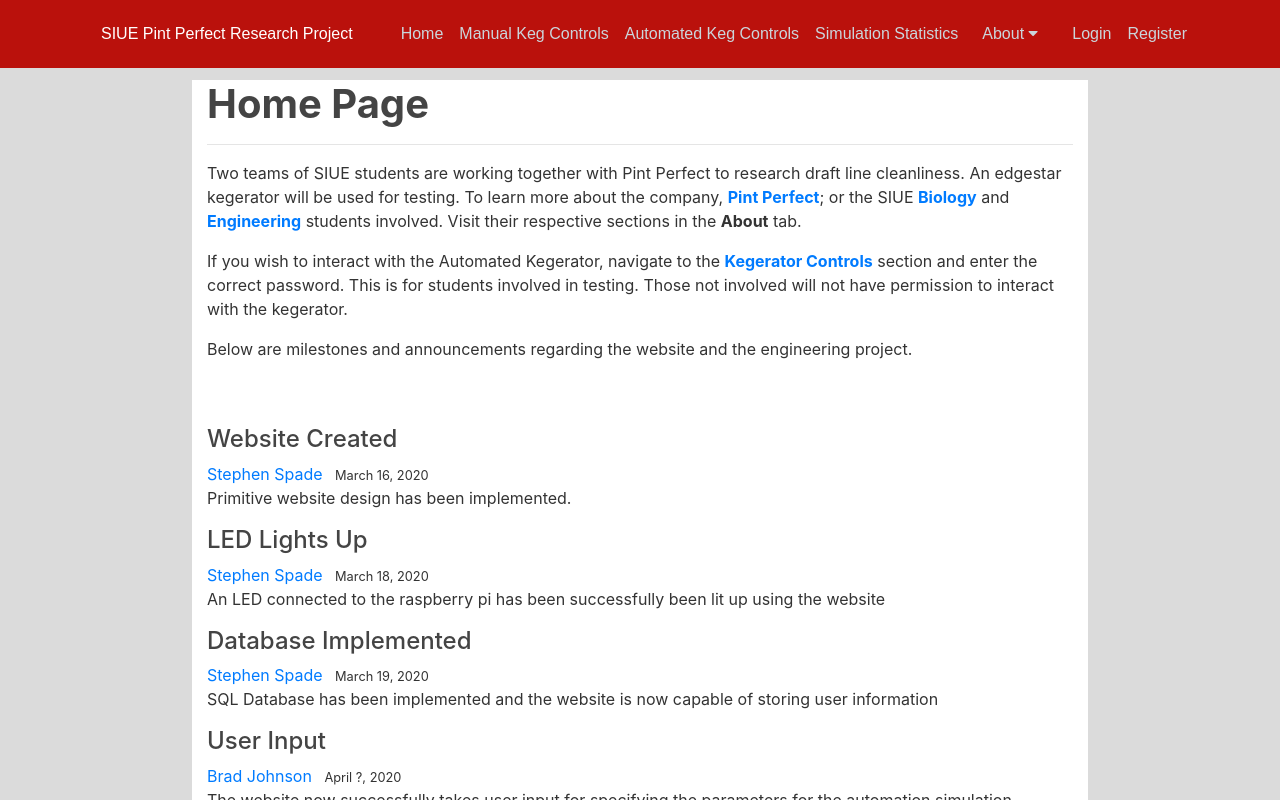
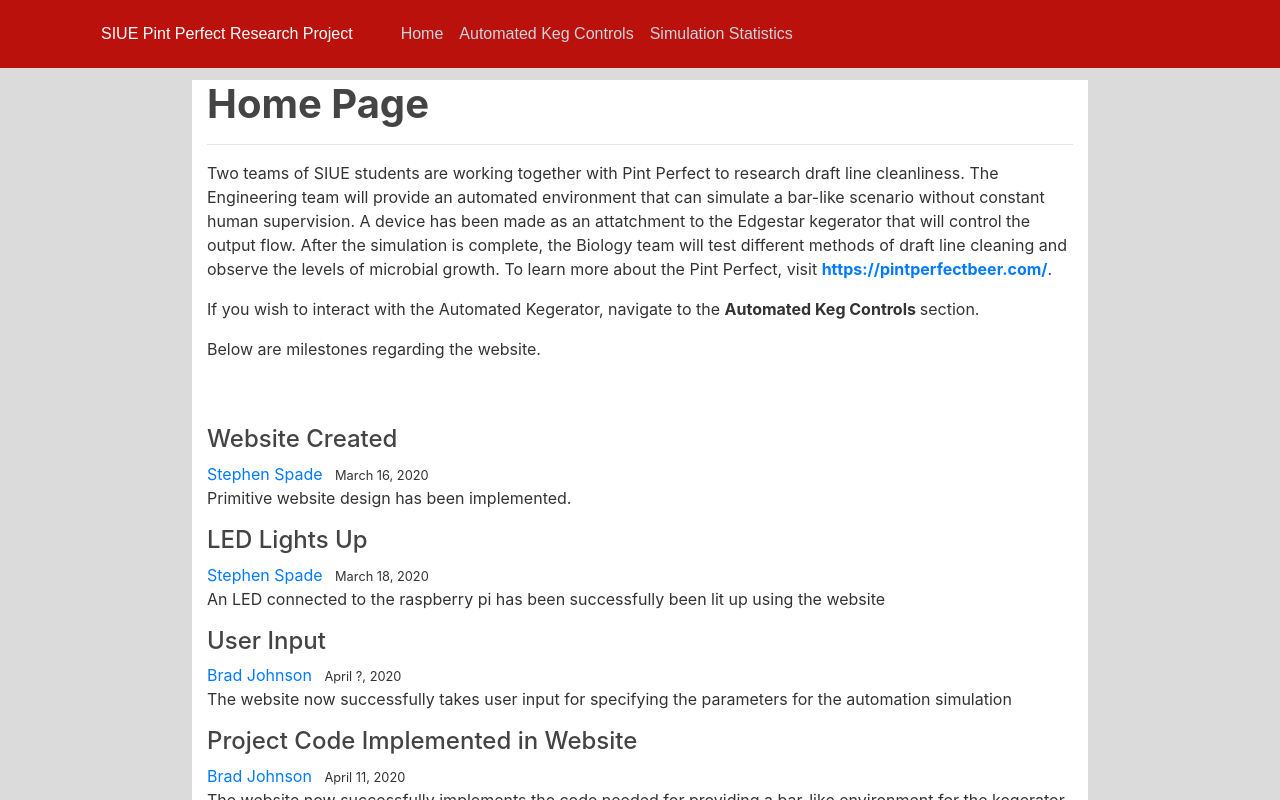
Before and after one commit to brjohns97/ece405-project, a Flask app: page /home in a window 1280 px wide. Run offline with Flask 2, Linux system fonts and the light colour scheme; parts of the project's set-up code (start-up, migrations or seed data) failed here and were passed over; some libraries are stand-ins or nearby versions.

Commit message:
final(ish) website design. Needs to handle 2 more valves

```diff
--- a/FlowMeterPoll.py
+++ b/FlowMeterPoll.py
@@ -3,9 +3,9 @@ import RPi.GPIO as GPIO
 import time, sys
 import math
 GPIO.setmode(GPIO.BCM)
-inpt = 27
+inpt = 4
 GPIO.setup(inpt, GPIO.IN)
-GPIO.setup(18, GPIO.OUT)
+#GPIO.setup(18, GPIO.OUT)
 
 pour_time = 0.0
 time_start = 0.0
@@ -29,7 +29,7 @@ while True:
         if gpio_cur != 0 and gpio_cur != gpio_last:
             pulses += 1
         gpio_last = gpio_cur
-        print(GPIO.input(27), end='')
+        print(GPIO.input(inpt), end='')
 
 
     time_end = time.time()
--- a/Projectex_V2/pprp/operations.py
+++ b/Projectex_V2/pprp/operations.py
@@ -42,7 +42,7 @@ time_end = 0.0
 max_pulse = 3
 pulse = max_pulse
 update_flag = 0
-constant = 6.5
+constant = 6.8
 
 def my_callback(channel):
     global time_start,time_end,pulse,update_flag,max_pulse,pour_time
--- a/Projectex_V2/pprp/routes.py
+++ b/Projectex_V2/pprp/routes.py
@@ -1,15 +1,13 @@
 from flask import render_template, url_for, request, flash, redirect, Flask, request, jsonify
-from pprp import app, db#, bcrypt
+from pprp import app
 import requests
-from pprp.forms import RegistrationForm, LoginForm, KegeratorForm, PassMCForm, PassACForm
-from pprp.models import User, Post, Keg
+from pprp.forms import PassMCForm, PassACForm, KegeratorForm
 import datetime
-from pprp import operations
+import operations
 import threading
 
 import RPi.GPIO as GPIO
 import time
-
 
 posts = [
     {
@@ -23,12 +21,6 @@ posts = [
         'title': 'LED Lights Up',
         'content': 'An LED connected to the raspberry pi has been successfully been lit up using the website',
         'date_posted': 'March 18, 2020'
-    },
-    {
-        'author': 'Stephen Spade',
-        'title': 'Database Implemented',
-        'content': 'SQL Database has been implemented and the website is now capable of storing user information',
-        'date_posted': 'March 19, 2020'
     },
     {
         'author': 'Brad Johnson',
@@ -53,48 +45,6 @@ posts = [
         'title': 'Password Protection & Website Design Update',
         'content': 'Accessing the kegerator controls requires a password to be input & Website has been polished',
         'date_posted': 'April 17, 2020'
-    },
-    {
-        'author': 'tbd',
-        'title': 'About the Engineering Team',
-        'content': 'The about section for the engineering team has been filled out with some relevant information, such as who is on the team and what roles they play in the project.',
-        'date_posted': 'tbd'
-    },
-    {
-        'author': 'tbd',
-        'title': 'About the Biology Team',
-        'content': 'The about section for the biology team has been filled out with some relevant information, such as who is on the team and what roles they play in the project.',
-        'date_posted': 'tbd'
-    },
-    {
-        'author': 'tbd',
-        'title': 'About Pint Perfect',
-        'content': 'The about section for Pint Perfect has been filled out with some relevant information, such as who Pint Perfect is and what role they play in the project.',
-        'date_posted': 'tbd'
-    },
-    {
-        'author': 'tbd',
-        'title': 'About the Hardware',
-        'content': 'The about section for the hardware has been filled out with some relevant information, such as what hardware was used for the project and what each part does.',
-        'date_posted': 'tbd'
-    },
-    {
-        'author': 'tbd',
-        'title': 'About the Website',
-        'content': 'The about section for the website has been filled out with some relevant information, like how to use it ',
-        'date_posted': 'tbd'
-    },
-    {
-        'author': 'tbd',
-        'title': 'User Login',
-        'content': 'Instead of a static password protected webpage, now users must be logged in to an admin account in order to interact with the kegerator controls.  Users that are not logged in can still view other sections of the website.',
-        'date_posted': 'tbd'
-    },
-    {
-        'author': 'tbd',
-        'title': 'Website hosted on the internet',
-        'content': 'Website has been changed from running on a local network to being accessible from anyone on the internet',
-        'date_posted': 'tbd'
     }
 ]
 
@@ -104,87 +54,8 @@ posts = [
 def home():
     return render_template('home.html', posts=posts)
 
-
-
-@app.route("/mc")
-def mc():
-    return render_template('mc.html')
-
-@app.route("/mc_a_on")
-def mc_a_on():
-    GPIO.output(18, GPIO.HIGH)
-    return render_template('mc.html')
-
-@app.route("/mc_a_off")
-def mc_a_off():
-    GPIO.output(18, GPIO.LOW)
-    return render_template('mc.html')
-
-@app.route("/mc_b_on")
-def mc_b_on():
-    GPIO.output(23, GPIO.HIGH)
-    return render_template('mc.html')
-
-@app.route("/mc_b_off")
-def mc_b_off():
-    GPIO.output(23, GPIO.LOW)
-    return render_template('mc.html')
-
-@app.route("/mc_c_on")
-def mc_c_on():
-    GPIO.output(24, GPIO.HIGH)
-    return render_template('mc.html')
-
-@app.route("/mc_c_off")
-def mc_c_off():
-    GPIO.output(24, GPIO.LOW)
-    return render_template('mc.html')
-
-@app.route("/make_drink")
-def make_drink():
-    threading.Timer(0, operations.pour_drink).start()
-    return render_template('mc.html')
-
-
-
-@app.route("/pintperfect")
-def pintperfect():
-    return render_template('pintperfect.html')
-
-@app.route("/engineering")
-def engineering():
-    return render_template('engineering.html')
-
-@app.route("/biology")
-def biology():
-    text = request.args.get('jsdata')
-
-    suggestions_list = ['yeet']
-
-    if text:
-        r = requests.get('http://suggestqueries.google.com/complete/search?output=toolbar&hl=ru&q={}&gl=in'.format(text))
-
-        soup = BeautifulSoup(r.content, 'lxml')
-
-        suggestions = soup.find_all('suggestion')
-
-        for suggestion in suggestions:
-            suggestions_list.append(suggestion.attrs['data'])
-
-        #print(suggestions_list)
-
-    return render_template('biology.html', suggestions=suggestions_list)
-    #data = {'username': 'Pang', 'site': 'stackoverflow.com'}
-    #return render_template('biology.html', data=data)
-
-@app.route("/about")
-def about():
-    return render_template('about.html')
-
-@app.route("/simulation")#, methods=['POST'])
+@app.route("/simulation")
 def simulation():
-    #dim date
-    #date = request.form.get("start_date")
     return render_template('sim.html', **operations.keg_stuff)
 
 @app.route("/ac", methods=['GET', 'POST'])
@@ -199,7 +70,7 @@ def ac():
         operations.keg_stuff['drinks'] =form.number_of_drinks.data
         operations.keg_stuff['volume_of_keg'] =form.volume_of_keg.data
         operations.keg_stuff['volume_of_drink'] =form.volume_of_drink.data
-        operations.keg_stuff['pour_time'] =form.pour_time.data
+        #operations.keg_stuff['pour_time'] =form.pour_time.data
         operations.keg_stuff['volume_of_keg_remaining'] =form.volume_of_keg.data
 
         operations.keg_stuff['start_datetime_day'] = datetime.datetime.combine(operations.keg_stuff['start_date_sim'],operations.keg_stuff['start_time_day'])
@@ -211,11 +82,8 @@ def ac():
         delay = operations.keg_stuff['start_datetime_day']-datetime.datetime.now()
         threading.Timer(delay.total_seconds(), operations.start_simulation).start()
 
-        #keg = Keg(number_of_drinks=form.number_of_drinks.data, number_of_hours=form.number_of_hours.data)
-        #db.session.add(keg)
-        #db.session.commit()
         flash('Input has been uploaded to Automated Kegerator','success')
-        return redirect(url_for('ac'))
+        return redirect(url_for('simulation'))
     elif request.method == 'POST':
         if (form.start_date_sim.data>form.end_date_sim.data):
             flash('ERROR: End Date must be after Start Date','danger')
@@ -227,40 +95,15 @@ def ac():
             flash('ERROR: Start Date and Time must be current date and time or later','danger')
         if (form.number_of_drinks.data < 0):
             flash('ERROR: Invalid Number of Drinks to be Poured','danger')
-        if (form.pour_time.data < 0):
-            flash('ERROR: Invalid Pour Time Calibration','danger')
+        #if (form.pour_time.data < 0):
+         #   flash('ERROR: Invalid Pour Time Calibration','danger')
+        if (form.password.data != 'dixon'): #If incorrect password
+            flash('ERROR: Incorrect Password','danger')
 
     return render_template('ac.html', form=form)
 
-
-@app.route("/register", methods=['GET', 'POST'])
-def register():
-    form = RegistrationForm()
-    if form.validate_on_submit():
-        #hashed_pw = bcrypt.generate_password_hash(form.password.data).decode('utf-8')
-        user = User(username=form.username.data, email=form.email.data, password=hashed_pw)
-        db.session.add(user)
-        db.session.commit()
-        flash('Account created for %s! You can now log in'%(form.username.data),'success')
-        return redirect(url_for('login'))
-    return render_template('register.html', form=form)
-
-
-@app.route("/login", methods=['GET', 'POST'])
-def login():
-    form = LoginForm()
-    if form.validate_on_submit():
-        if form.username.data == 'admin' and form.password.data == 'admin':
-            flash('Logged into Account: %s!'%(form.username.data),'success')
-            return redirect(url_for('home'))
-        else:
-            flash('Login Unsuccessful', 'danger')
-    return render_template('login.html', form=form)
-
-
 @app.route('/_stuff', methods= ['GET'])
 def stuff():
-    #var = time.time()
     dynamic_values = {
             'time_until_next_pour': operations.keg_stuff['time_until_next_pour'],
             'POURING': operations.keg_stuff['POURING'],
@@ -273,29 +116,4 @@ def stuff():
             'volume_of_keg': operations.keg_stuff['volume_of_keg'],                  # not dynamic but needed for calculations
             'datetime_of_next_pour': operations.keg_stuff['datetime_of_next_pour']
     }
-    #time = time.time()
     return jsonify(dynamic_values=dynamic_values)
-
-
-@app.route("/PassMC", methods=['GET', 'POST'])
-def PassMC():
-    form = PassMCForm()
-    if form.validate_on_submit():
-        if form.password.data == 'dixon':
-            flash('Correct Password, redirecting...', 'success')
-            return redirect(url_for('mc'))
-        else:
-            flash('Incorrect Password', 'danger')
-    return render_template('password_mc.html', form=form)
-
-
-@app.route("/PassAC", methods=['GET', 'POST'])
-def PassAC():
-    form = PassACForm()
-    if form.validate_on_submit():
-        if form.password.data == 'dixon':
-            flash('Correct Password, redirecting...', 'success')
-            return redirect(url_for('ac'))
-        else:
-            flash('Incorrect Password', 'danger')
-    return render_template('password_ac.html', form=form)
--- a/Projectex_V2/pprp/templates/home.html
+++ b/Projectex_V2/pprp/templates/home.html
@@ -3,9 +3,14 @@
 
 	<h1><b>Home Page</b></h1>
 	<hr/>
-	<p> Two teams of SIUE students are working together with Pint Perfect to research draft line cleanliness.  An edgestar kegerator will be used for testing. To learn more about the company, <a href="/pintperfect"><b>Pint Perfect</b></a>; or the SIUE <a href="/biology"><b>Biology</b></a> and <a href="/engineering"><b>Engineering</b></a> students involved.  Visit their respective sections in the <b>About</b> tab. </p>
-	<p> If you wish to interact with the Automated Kegerator, navigate to the <a href="/Kegerator_Controls"><b>Kegerator Controls</b></a> section and enter the correct password.  This is for students involved in testing.  Those not involved will not have permission to interact with the kegerator.</p>
-	<p> Below are milestones and announcements regarding the website and the engineering project.</p>
+	<p>
+		Two teams of SIUE students are working together with Pint Perfect to research draft line cleanliness.
+		The Engineering team will provide an automated environment that can simulate a bar-like scenario without constant human supervision.
+		A device has been made as an attatchment to the Edgestar kegerator that will control the output flow.
+		After the simulation is complete, the Biology team will test different methods of draft line cleaning and observe the levels of microbial growth.
+		To learn more about the Pint Perfect, visit <a href="https://pintperfectbeer.com/"><b>https://pintperfectbeer.com/</b></a>. </p>
+	<p> If you wish to interact with the Automated Kegerator, navigate to the <b> Automated Keg Controls </b> section. </p>
+	<p> Below are milestones regarding the website.</p>
 	<br/>
 	<br/>
 	{% for post in posts%}
--- a/Projectex_V2/pprp/templates/layout.html
+++ b/Projectex_V2/pprp/templates/layout.html
@@ -30,25 +30,8 @@
 				<div class="collapse navbar-collapse" id="navbarToggle">
 					<div class="navbar-nav mr-auto">
 						<a class="nav-item nav-link" href="/">Home</a>
-						<a class="nav-item nav-link" href="/PassMC">Manual Keg Controls</a>
-						<a class="nav-item nav-link" href="/PassAC">Automated Keg Controls</a>
+						<a class="nav-item nav-link" href="/ac">Automated Keg Controls</a>
 						<a class="nav-item nav-link" href="/simulation">Simulation Statistics</a>
-
-						<div class="dropdown">
-							<button class="dropbtn">
-								About
-								<i class="fa fa-caret-down" aria-hidden="true"></i>
-							</button>
-							<div class="dropdown-content">
-								<a href="/pintperfect">Pint Perfect</a>
-								<a href="/biology">Biology Team</a>
-								<a href="/engineering">Engineering Team</a>
-							</div>
-						</div>
-					</div>
-					<div class="navbar-nav">
-						<a class="nav-item nav-link" href="/login">Login</a>
-						<a class="nav-item nav-link" href="/register">Register</a>
 					</div>
 				</div>
 			</div>
```
Also changed, not shown: LED.py (added, +34 -0 lines), Projectex_V2/pprp/forms.py (+10 -23 lines), Projectex_V2/pprp/templates/ac.html (+6 -10 lines), 3 other files.
